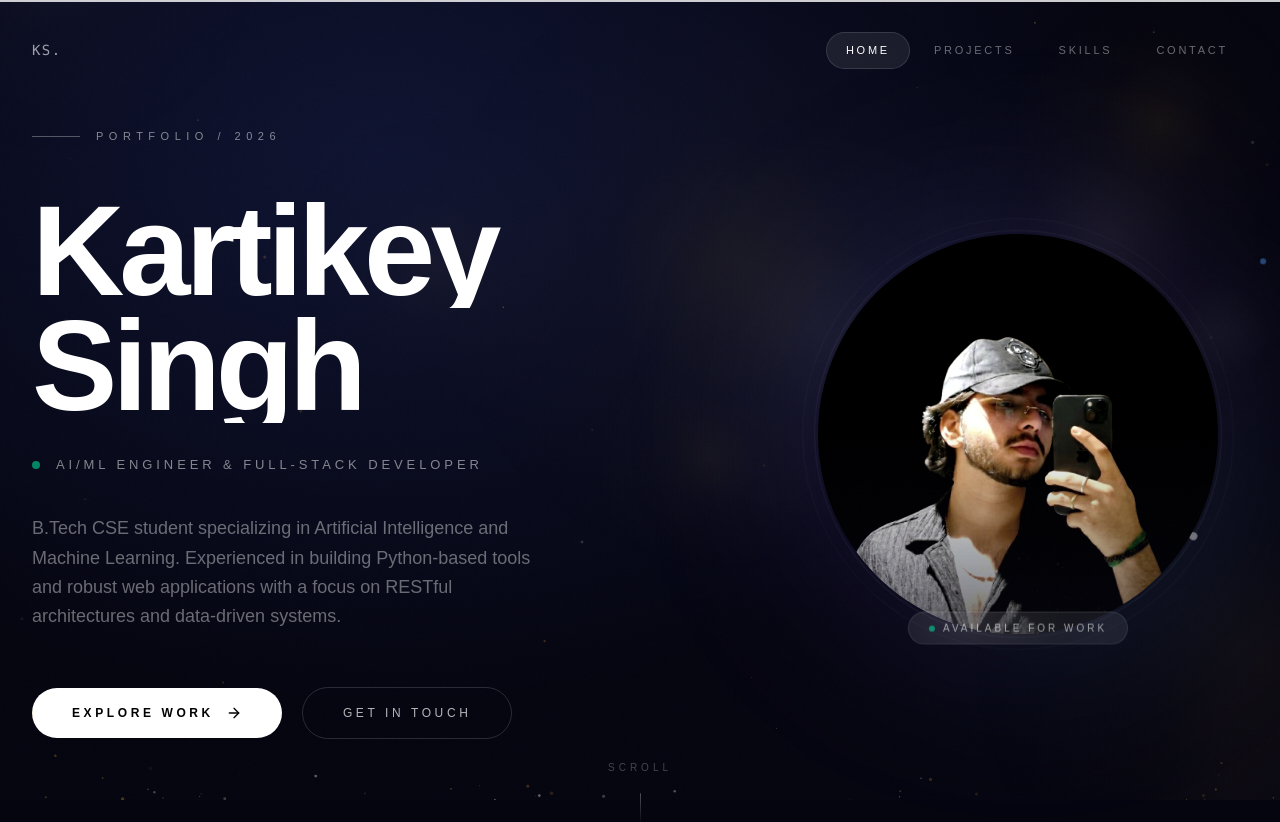
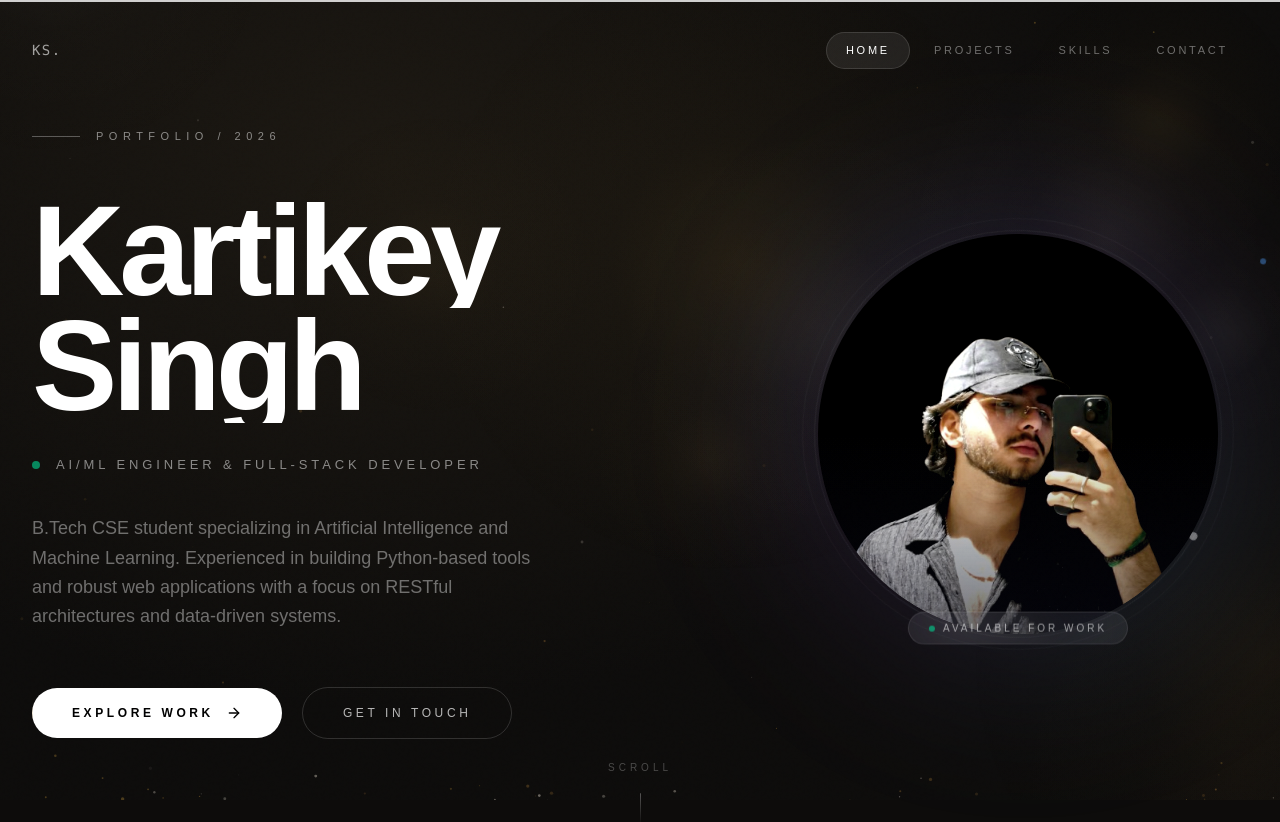
Before and after one commit to kartikey-x/KartikeyPortfolio, a React (Vite) app: page / in a window 1280 px wide. Shown: the top 822 px of the page. Built offline with nearby package versions, Linux system fonts and the light colour scheme.

Commit message:
Update dark theme color palette and enhance background styles

```diff
--- a/src/index.css
+++ b/src/index.css
@@ -50,24 +50,24 @@
 
 /* ── Deep, high-contrast dark palette ── */
 :root {
-    --background: #050510;
-    --foreground: #f0f0f5;
-    --card: rgba(255, 255, 255, 0.03);
-    --card-foreground: #f0f0f5;
-    --popover: rgba(10, 10, 25, 0.95);
-    --popover-foreground: #f0f0f5;
-    --primary: #e0e0e8;
-    --primary-foreground: #050510;
-    --secondary: rgba(255, 255, 255, 0.06);
-    --secondary-foreground: #c0c0cc;
-    --muted: rgba(255, 255, 255, 0.04);
-    --muted-foreground: rgba(255, 255, 255, 0.35);
-    --accent: rgba(255, 255, 255, 0.06);
-    --accent-foreground: #c0c0cc;
-    --destructive: #ff4444;
-    --border: rgba(255, 255, 255, 0.06);
-    --input: rgba(255, 255, 255, 0.08);
-    --ring: rgba(255, 255, 255, 0.2);
+    --background: #0d0c0b;
+    --foreground: #f2ebd9;
+    --card: rgba(220, 168, 66, 0.03);
+    --card-foreground: #f2ebd9;
+    --popover: rgba(13, 12, 11, 0.95);
+    --popover-foreground: #f2ebd9;
+    --primary: #dca842;
+    --primary-foreground: #0d0c0b;
+    --secondary: rgba(220, 168, 66, 0.08);
+    --secondary-foreground: #e6c57a;
+    --muted: rgba(255, 240, 220, 0.04);
+    --muted-foreground: rgba(242, 235, 217, 0.4);
+    --accent: rgba(220, 168, 66, 0.08);
+    --accent-foreground: #e6c57a;
+    --destructive: #ff5555;
+    --border: rgba(220, 168, 66, 0.15);
+    --input: rgba(220, 168, 66, 0.15);
+    --ring: rgba(220, 168, 66, 0.4);
     --radius: 0.75rem;
 }
 
@@ -75,15 +75,14 @@
   * {
     @apply border-border outline-ring/50;
   }
-  /* Only hide cursor on devices that have a fine pointer (mouse) */
   @media (pointer: fine) {
     * {
       cursor: none !important;
     }
   }
   body {
-    background: #050510;
-    color: #f0f0f5;
+    background: #0d0c0b; /* Updated to Obsidian */
+    color: #f2ebd9;      /* Updated to Champagne */
     overflow-x: hidden;
     -webkit-font-smoothing: antialiased;
     -moz-osx-font-smoothing: grayscale;
@@ -92,7 +91,7 @@
     @apply font-sans scroll-smooth;
   }
   ::selection {
-    background: rgba(120, 160, 255, 0.25);
+    background: rgba(220, 168, 66, 0.25); /* Gold selection */
     color: white;
   }
 }
@@ -196,6 +195,6 @@
 /* ── Canvas ── */
 canvas {
   image-rendering: auto;
-  background: radial-gradient(ellipse at 30% 20%, rgba(15, 20, 50, 1) 0%, #050510 60%),
-              radial-gradient(ellipse at 70% 80%, rgba(10, 15, 40, 1) 0%, #050510 60%);
+  background: radial-gradient(ellipse at 30% 20%, rgba(28, 24, 18, 1) 0%, #0d0c0b 60%),
+              radial-gradient(ellipse at 70% 80%, rgba(20, 16, 12, 1) 0%, #0d0c0b 60%);
 }
```
